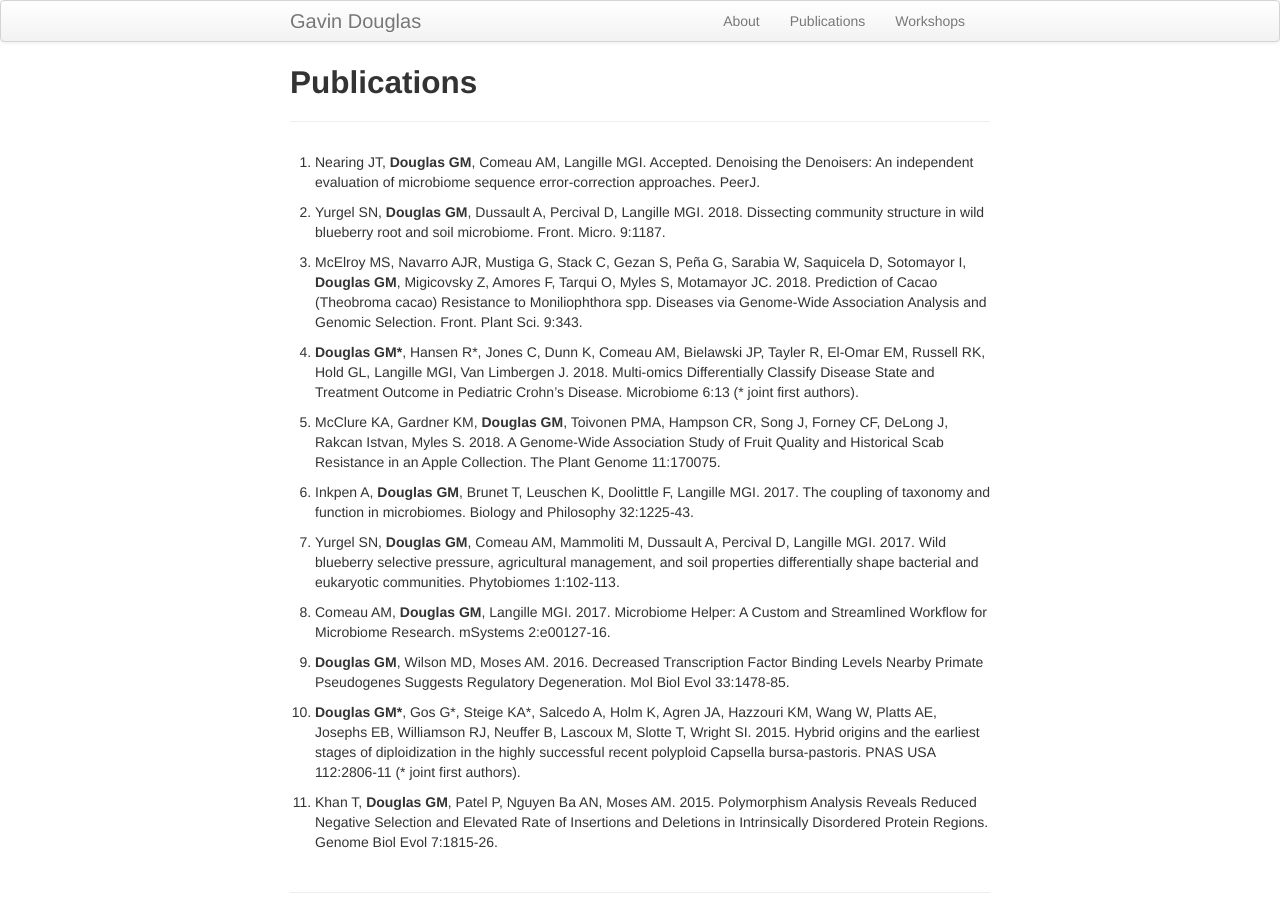
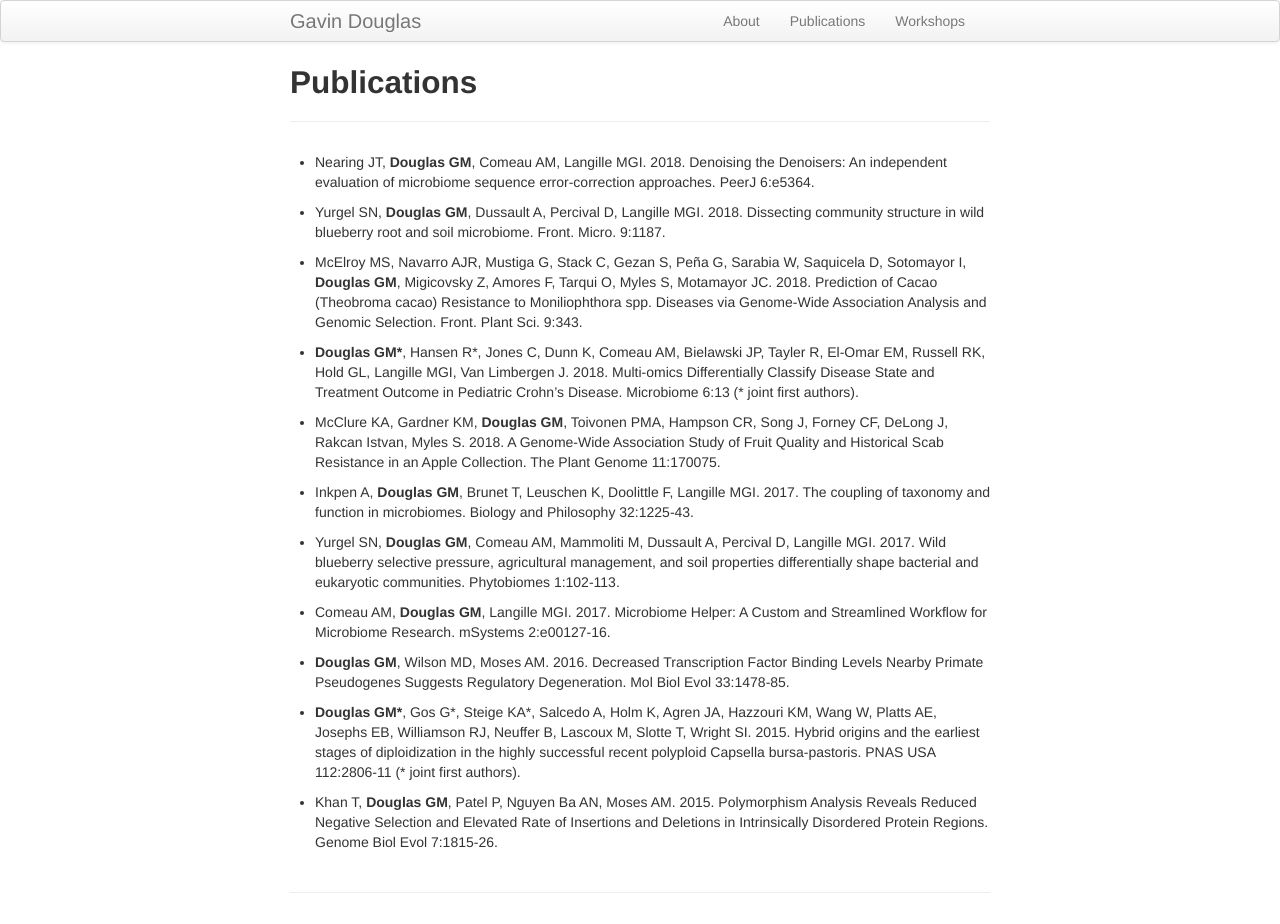
Before and after one commit to gavinmdouglas/gavinmdouglas.github.io, a Jekyll site: the page built from pages/publications.md, in a window 1280 px wide. Built offline with Jekyll 4.4.1, drawn with Linux system fonts in a browser that asks for light colours.

Commit message:
updated denoiser paper and removed numbering

```diff
--- a/pages/publications.md
+++ b/pages/publications.md
@@ -3,24 +3,24 @@ layout: page
 title: Publications
 ---
 
-11. Nearing JT, **Douglas GM**, Comeau AM, Langille MGI. Accepted. Denoising the Denoisers: An independent evaluation of microbiome sequence error-correction approaches. PeerJ.
+* Nearing JT, **Douglas GM**, Comeau AM, Langille MGI. 2018. Denoising the Denoisers: An independent evaluation of microbiome sequence error-correction approaches. PeerJ 6:e5364.
 
-10. Yurgel SN, **Douglas GM**, Dussault A, Percival D, Langille MGI. 2018. Dissecting community structure in wild blueberry root and soil microbiome. Front. Micro. 9:1187.
+* Yurgel SN, **Douglas GM**, Dussault A, Percival D, Langille MGI. 2018. Dissecting community structure in wild blueberry root and soil microbiome. Front. Micro. 9:1187.
 
-9. McElroy MS, Navarro AJR, Mustiga G, Stack C, Gezan S, Peña G, Sarabia W, Saquicela D, Sotomayor I, **Douglas GM**, Migicovsky Z, Amores F, Tarqui O, Myles S, Motamayor JC. 2018. Prediction of Cacao (Theobroma cacao) Resistance to Moniliophthora spp. Diseases via Genome-Wide Association Analysis and Genomic Selection. Front. Plant Sci. 9:343.
+* McElroy MS, Navarro AJR, Mustiga G, Stack C, Gezan S, Peña G, Sarabia W, Saquicela D, Sotomayor I, **Douglas GM**, Migicovsky Z, Amores F, Tarqui O, Myles S, Motamayor JC. 2018. Prediction of Cacao (Theobroma cacao) Resistance to Moniliophthora spp. Diseases via Genome-Wide Association Analysis and Genomic Selection. Front. Plant Sci. 9:343.
 
-8. **Douglas GM\***, Hansen R\*, Jones C, Dunn K, Comeau AM, Bielawski JP, Tayler R, El-Omar EM, Russell RK, Hold GL, Langille MGI, Van Limbergen J. 2018. Multi-omics Differentially Classify Disease State and Treatment Outcome in Pediatric Crohn's Disease. Microbiome 6:13 (\* joint first authors).
+* **Douglas GM\***, Hansen R\*, Jones C, Dunn K, Comeau AM, Bielawski JP, Tayler R, El-Omar EM, Russell RK, Hold GL, Langille MGI, Van Limbergen J. 2018. Multi-omics Differentially Classify Disease State and Treatment Outcome in Pediatric Crohn's Disease. Microbiome 6:13 (\* joint first authors).
 
-7. McClure KA, Gardner KM, **Douglas GM**, Toivonen PMA, Hampson CR, Song J, Forney CF, DeLong J, Rakcan Istvan, Myles S. 2018. A Genome-Wide Association Study of Fruit Quality and Historical Scab Resistance in an Apple Collection. The Plant Genome 11:170075.
+* McClure KA, Gardner KM, **Douglas GM**, Toivonen PMA, Hampson CR, Song J, Forney CF, DeLong J, Rakcan Istvan, Myles S. 2018. A Genome-Wide Association Study of Fruit Quality and Historical Scab Resistance in an Apple Collection. The Plant Genome 11:170075.
 
-6. Inkpen A, **Douglas GM**, Brunet T, Leuschen K, Doolittle F, Langille MGI. 2017. The coupling of taxonomy and function in microbiomes. Biology and Philosophy 32:1225-43.
+* Inkpen A, **Douglas GM**, Brunet T, Leuschen K, Doolittle F, Langille MGI. 2017. The coupling of taxonomy and function in microbiomes. Biology and Philosophy 32:1225-43.
 
-5. Yurgel SN, **Douglas GM**, Comeau AM, Mammoliti M, Dussault A, Percival D, Langille MGI. 2017. Wild blueberry selective pressure, agricultural management, and soil properties differentially shape bacterial and eukaryotic communities. Phytobiomes 1:102-113.
+* Yurgel SN, **Douglas GM**, Comeau AM, Mammoliti M, Dussault A, Percival D, Langille MGI. 2017. Wild blueberry selective pressure, agricultural management, and soil properties differentially shape bacterial and eukaryotic communities. Phytobiomes 1:102-113.
 
-4. Comeau AM, **Douglas GM**, Langille MGI. 2017. Microbiome Helper: A Custom and Streamlined Workflow for Microbiome Research. mSystems 2:e00127-16.
+* Comeau AM, **Douglas GM**, Langille MGI. 2017. Microbiome Helper: A Custom and Streamlined Workflow for Microbiome Research. mSystems 2:e00127-16.
 
-3. **Douglas GM**, Wilson MD, Moses AM. 2016. Decreased Transcription Factor Binding Levels Nearby Primate Pseudogenes Suggests Regulatory Degeneration. Mol Biol Evol 33:1478-85.
+* **Douglas GM**, Wilson MD, Moses AM. 2016. Decreased Transcription Factor Binding Levels Nearby Primate Pseudogenes Suggests Regulatory Degeneration. Mol Biol Evol 33:1478-85.
 
-2. **Douglas GM\***, Gos G\*, Steige KA\*, Salcedo A, Holm K, Agren JA, Hazzouri KM, Wang W, Platts AE, Josephs EB, Williamson RJ, Neuffer B, Lascoux M, Slotte T, Wright SI. 2015. Hybrid origins and the earliest stages of diploidization in the highly successful recent polyploid Capsella bursa-pastoris. PNAS USA 112:2806-11 (\* joint first authors).
+* **Douglas GM\***, Gos G\*, Steige KA\*, Salcedo A, Holm K, Agren JA, Hazzouri KM, Wang W, Platts AE, Josephs EB, Williamson RJ, Neuffer B, Lascoux M, Slotte T, Wright SI. 2015. Hybrid origins and the earliest stages of diploidization in the highly successful recent polyploid Capsella bursa-pastoris. PNAS USA 112:2806-11 (\* joint first authors).
 
-1. Khan T, **Douglas GM**, Patel P, Nguyen Ba AN, Moses AM. 2015. Polymorphism Analysis Reveals Reduced Negative Selection and Elevated Rate of Insertions and Deletions in Intrinsically Disordered Protein Regions. Genome Biol Evol 7:1815-26.
+* Khan T, **Douglas GM**, Patel P, Nguyen Ba AN, Moses AM. 2015. Polymorphism Analysis Reveals Reduced Negative Selection and Elevated Rate of Insertions and Deletions in Intrinsically Disordered Protein Regions. Genome Biol Evol 7:1815-26.
```
